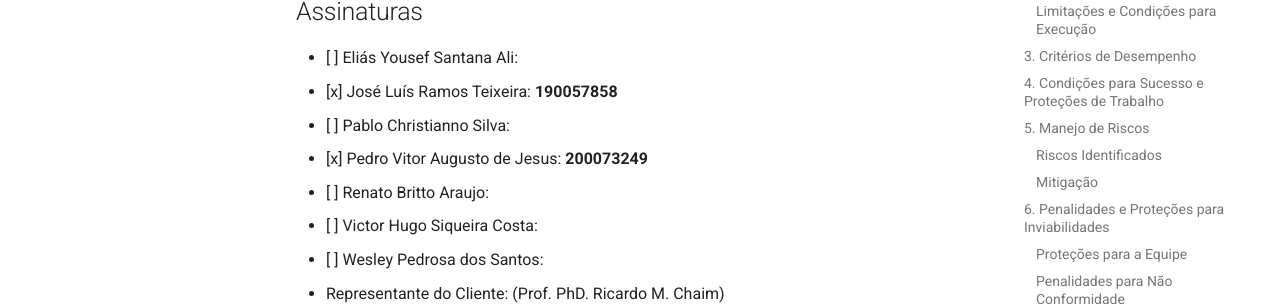
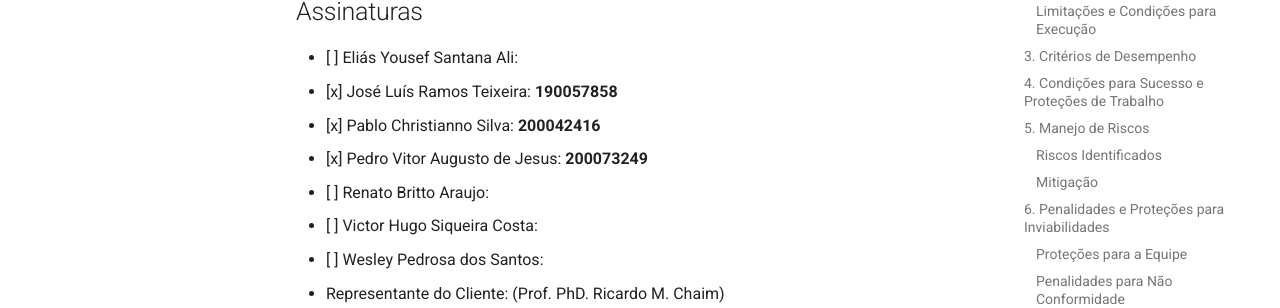
Before and after one commit to EPS-ALM/eps-alm, an MkDocs documentation site: the page built from docs/artefatos/ts-gestao_riscos.md, in a window 1280 px wide and 900 px high, scrolled down 3397 px. Shown: the part 205-513 px from the top of the window. Built offline with MkDocs 1.6.1 and Material for MkDocs 9.7.7, drawn with Linux system fonts in a browser that asks for light colours.

Commit message:
docs: Adiciona assinatura Pablo

```diff
--- a/docs/artefatos/ts-gestao_riscos.md
+++ b/docs/artefatos/ts-gestao_riscos.md
@@ -108,7 +108,7 @@ Este acordo será revisado trimestralmente ou em caso de alterações no projeto
 ## Assinaturas
 - [ ] Eliás Yousef Santana Ali:
 - [x] José Luís Ramos Teixeira: **190057858**
-- [ ] Pablo Christianno Silva:
+- [x] Pablo Christianno Silva: **200042416**
 - [x] Pedro Vitor Augusto de Jesus: **200073249**
 - [ ] Renato Britto Araujo:
 - [ ] Victor Hugo Siqueira Costa:
```
